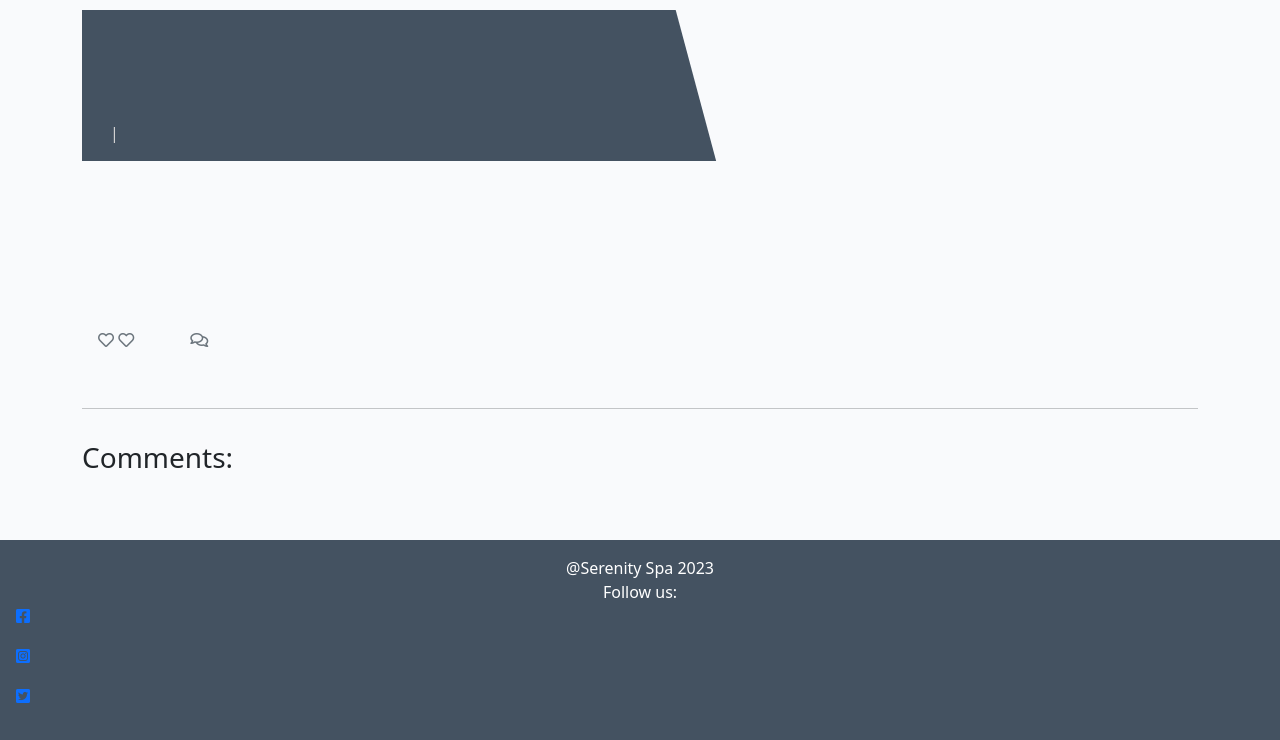
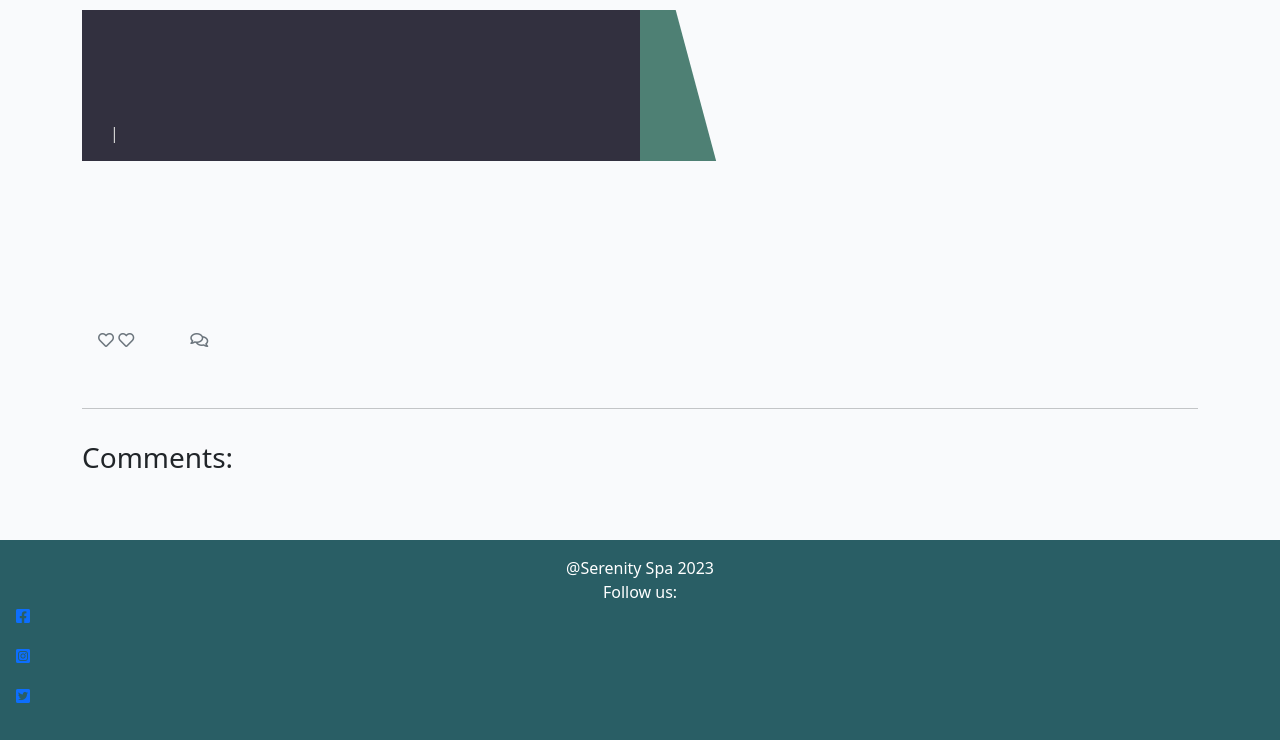
Before and after one commit to Chapter256/serenity, a Django app: template templates/post_detail.html in a window 1280 px wide. Shown: the part 60-800 px from the top of the page. Run offline with Django 3.2, Linux system fonts and the light colour scheme; the template is opened without the code that fills it, so the values that code supplies are empty; some libraries are stand-ins or nearby versions.

Commit message:
updates colours

```diff
--- a/static/css/style.css
+++ b/static/css/style.css
@@ -22,7 +22,7 @@ body {
 }
 
 .dark-bg {
-    background-color: #445261;
+    background-color: #295E65;
 }
 
 .main-bg {
@@ -62,7 +62,7 @@ body {
 }
 
 .masthead-text {
-    background-color: #445261;
+    background-color: #32303F;
     color: white;
     position: relative;
 }
@@ -79,7 +79,7 @@ body {
     right: 90%;
     height: 100%;
     width: 150%;
-    background: #445261;
+    background: #4E8074;
     -webkit-transform: skew(15deg);
     -moz-transform: skew(15deg);
     transform: skew(15deg);
```
